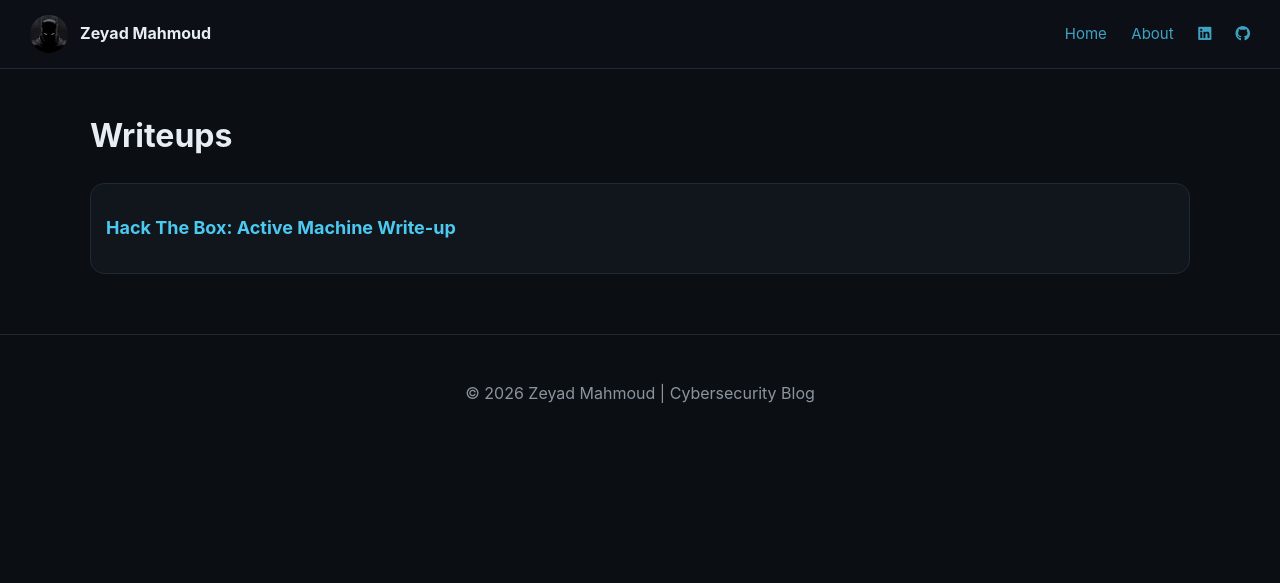
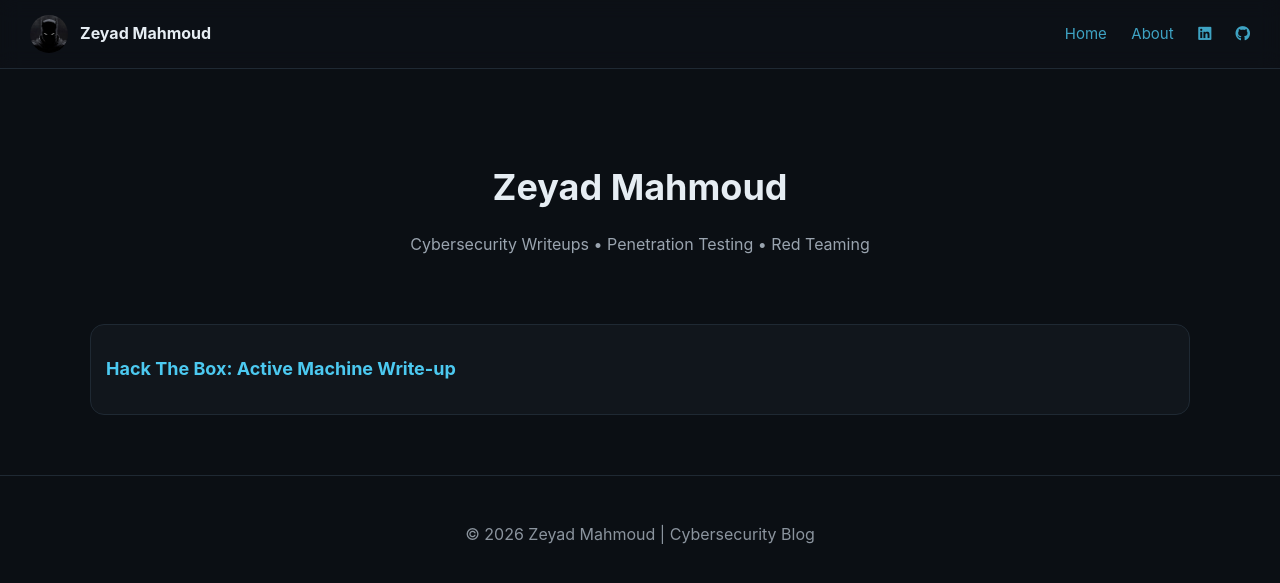
Before and after one commit to zeyad-mahmoud7/zeyad-mahmoud7.github.io, a Jekyll site: the page built from index.md, in a window 1280 px wide. Shown: the top 583 px of the page. Built offline with Jekyll 4.4.1, drawn with Linux system fonts in a browser that asks for light colours.

Commit message:
Update index.md

```diff
--- a/index.md
+++ b/index.md
@@ -3,14 +3,17 @@ layout: default
 title: Home
 ---
 
+<section class="hero">
+  <h1>Zeyad Mahmoud</h1>
+  <p>Cybersecurity Writeups • Penetration Testing • Red Teaming</p>
+</section>
+
 <div class="container">
-  <h1 class="page-title">Writeups</h1>
-
   <div class="posts-grid">
     {% for post in site.posts %}
       <a href="{{ post.url }}" class="post-card">
         {% if post.image %}
-          <img src="{{ post.image }}" alt="thumbnail">
+          <img src="{{ post.image }}">
         {% endif %}
         <h2>{{ post.title }}</h2>
       </a>
```
